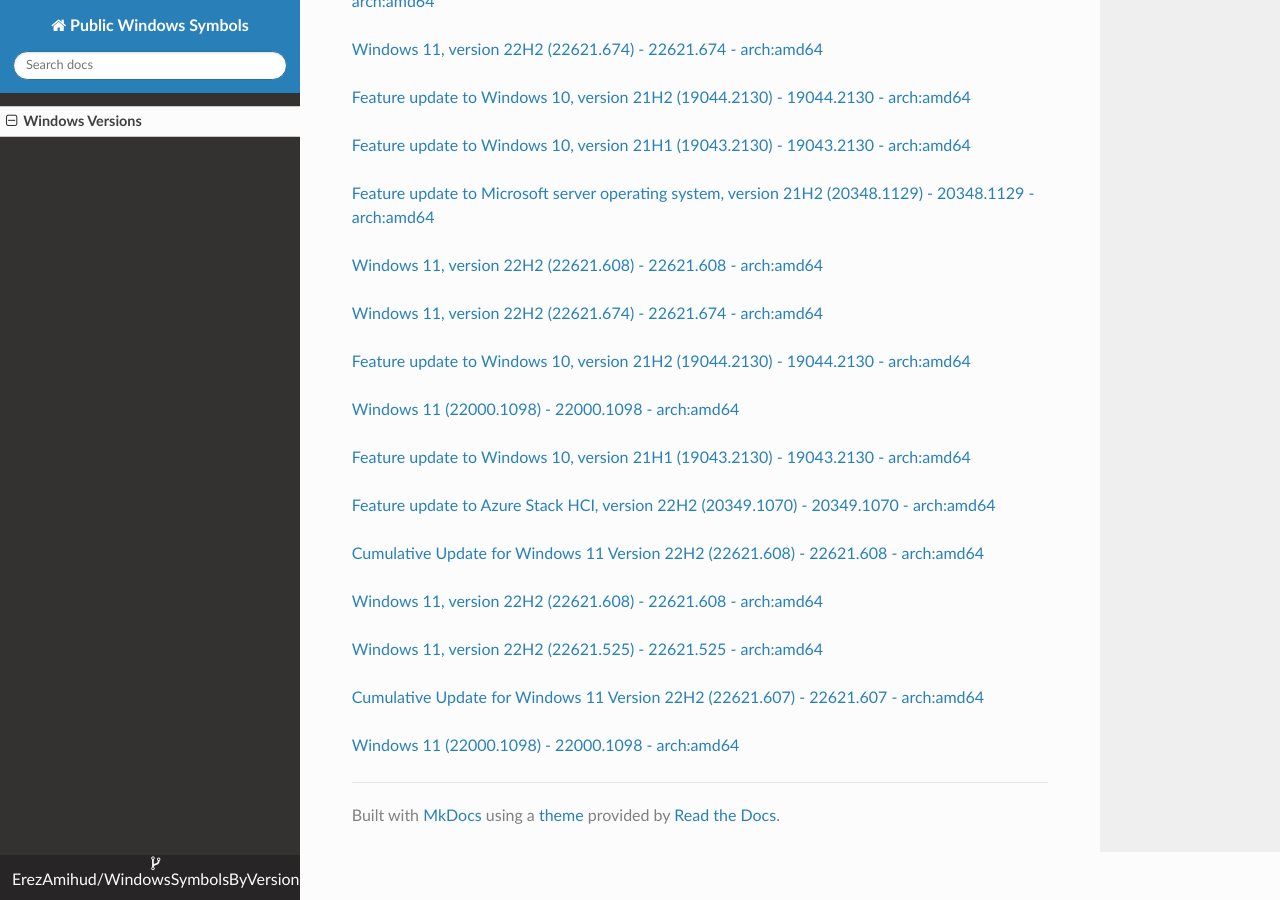
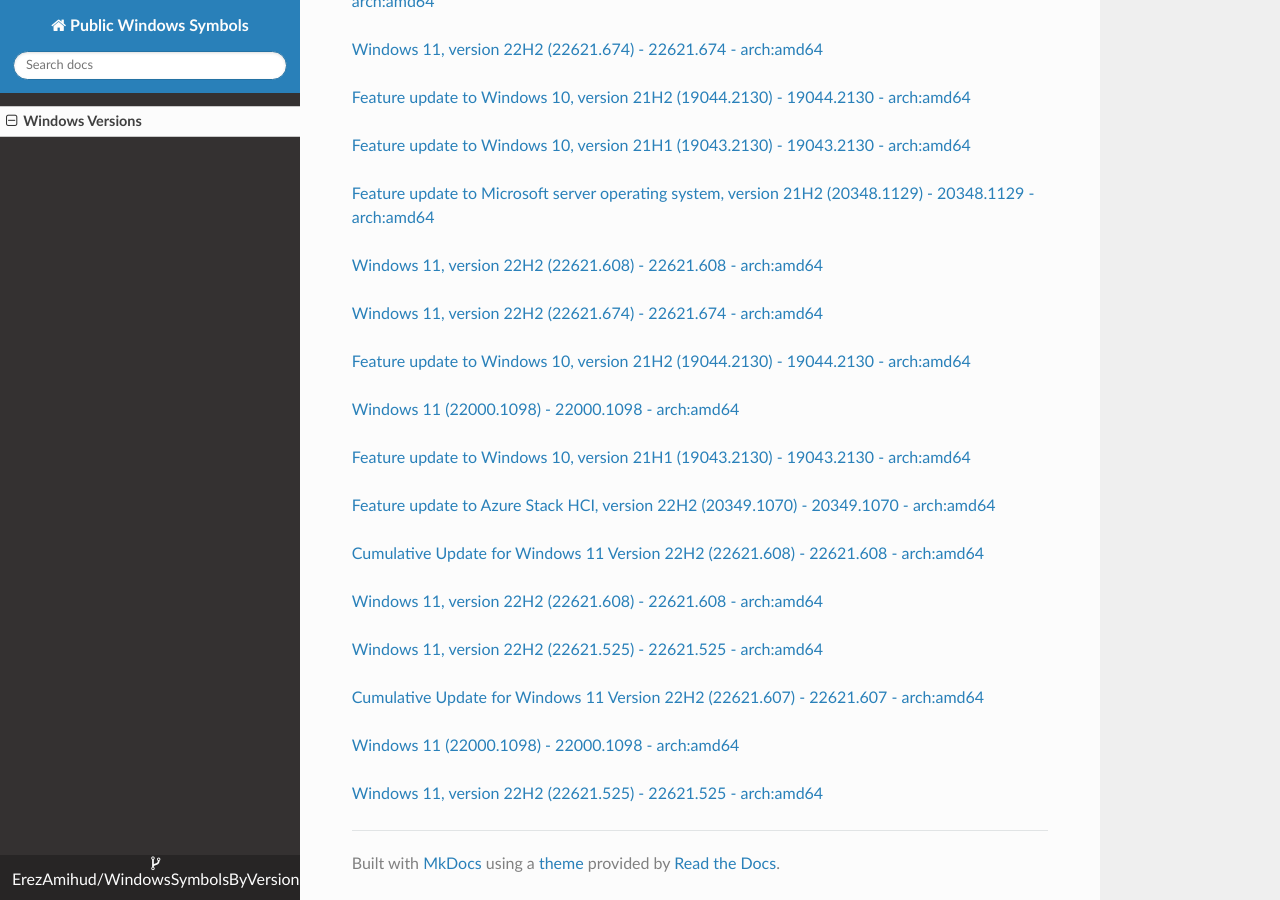
Before and after one commit to ErezAmihud/WindowsSymbolsByVersion, an MkDocs documentation site: the page built from docs/index.md, in a window 1280 px wide and 900 px high, scrolled down 50885 px. Built offline with MkDocs 1.6.1, drawn with Linux system fonts in a browser that asks for light colours; nearby versions of some CDN libraries.

Commit message:
Automated commit, add manifest for 7a6756b3-41a4-442a-a599-3a2214ee3fd7

```diff
--- a/docs/index.md
+++ b/docs/index.md
@@ -3004,3 +3004,6 @@
 
 
 [Windows 11 (22000.1098) - 22000.1098 - arch:amd64](https://github.com/ErezAmihud/WindowsSymbolsByVersion/blob/main/manifests/08603f4b-e38f-4c34-b25e-3399e5ae0700.manifest)
+
+
+[Windows 11, version 22H2 (22621.525) - 22621.525 - arch:amd64](https://github.com/ErezAmihud/WindowsSymbolsByVersion/blob/main/manifests/7a6756b3-41a4-442a-a599-3a2214ee3fd7.manifest)
```
Also changed, not shown: process_builds.json (+1 -1 lines).
